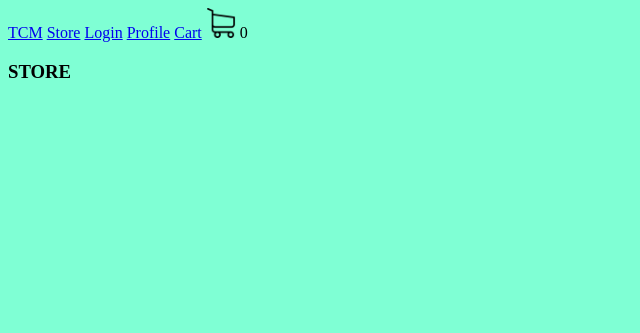
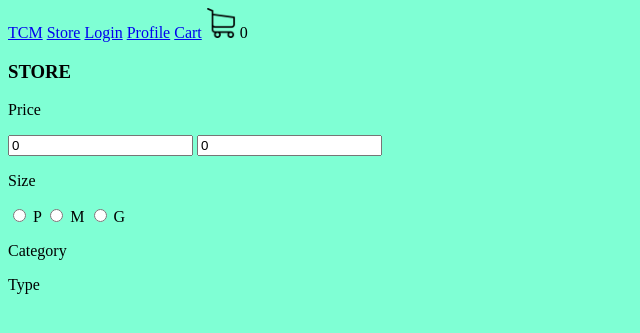
Before and after one commit to tiagocazali/Ecommerce_Django_Project, a Django app: page /store/ in a window 1280 px wide. Shown: the top 333 px of the page, without its empty margins (0-640 px from the left). Run offline with Django 5.2, Linux system fonts and the light colour scheme; data that the repository does not hold is empty; some libraries are stand-ins or nearby versions.

Commit message:
Refactoring views.py - Created util.py and add function "get_user_id". Also add functions to filter products and prices to "store" in views.py

```diff
--- a/ecommerce/store/templates/store.html
+++ b/ecommerce/store/templates/store.html
@@ -4,6 +4,32 @@
 {% block body %}
 
 <h3> STORE</h3>
+
+<form method="post" action="">
+    <p>Price</p>
+        <input type="number" name="minimum_price" value="{{ minimum_price }}">
+        <input type="number" name="maximum_price" value="{{ maximum_price }}">
+
+    <p>Size</p>
+        {% for size in sizes %}
+            <input type="radio" name="size" value="{{ size }}">
+            <label for="{{ size }}">{{ size }}</label>
+        {% endfor %}
+
+    <p>Category</p>
+        {% for category in all_category %}
+            <input type="radio" name="category" value="{{ category.slug }}">
+            <label for="{{ category.slug }}">{{ category.name }}</label>
+        {% endfor %}
+
+    <p>Type</p>
+        {% for type in all_type %}
+            <input type="radio" name="category" value="{{ type.slug }}">
+            <label for="{{ type.slug }}">{{ type.name }}</label>
+        {% endfor %}
+
+
+</form>
 
 {% for product in products %}
 
--- /dev/null
+++ b/ecommerce/store/util.py
@@ -0,0 +1,57 @@
+from .models import Product,Client
+from django.db.models import Min, Max
+
+
+def get_user_id(request):
+    """Function to Get user_id if the user is or not Authenticated"""
+
+    if request.user.is_authenticated:
+            client = request.user.client
+
+    else:
+        # User is NOT authenticated, but already have a active session, get it
+        if request.COOKIES.get('session_id'):
+            session_id = request.COOKIES.get('session_id')
+            client = Client.objects.get(session_id=session_id)
+
+        # User doesn't exist. Cart is empty
+        else:
+            client=None
+
+    return client
+
+
+def filter_url(filter):
+
+    product_list = []
+
+    if filter:
+        if "-" in filter:
+            # Filter contain: "category-type"
+            category, category_type = filter.split("-")
+            product_list = Product.objects.filter(category__slug=category, categorytype__slug=category_type, active=True)
+
+        else:
+            #Filter contain only "category"
+            product_list = Product.objects.filter(category__slug=filter, active=True)
+
+    else:
+        #there is no filter, so show all products
+        product_list = Product.objects.filter(active=True)
+
+    return product_list
+
+
+def minimum_maximum_price(product_list):
+
+    minimum_price= 0
+    maximum_price = 0
+
+    if len(product_list) > 0:
+        minimum_price = list(product_list.aggregate(Min("price")).values())[0]
+        minimum_price = round(minimum_price, 2)
+
+        maximum_price = list(product_list.aggregate(Max("price")).values())[0]
+        maximum_price = round(maximum_price, 2)
+
+    return minimum_price, maximum_price
--- a/ecommerce/store/views.py
+++ b/ecommerce/store/views.py
@@ -1,25 +1,7 @@
 from django.shortcuts import render, redirect
 from .models import *
+from .util import *
 import uuid
-
-
-def get_user_id(request):
-    """Function to Get user_id if the user is or not Authenticated"""
-
-    if request.user.is_authenticated:
-            client = request.user.client
-
-    else:
-        # User is NOT authenticated, but already have a active session, get it
-        if request.COOKIES.get('session_id'):
-            session_id = request.COOKIES.get('session_id')
-            client = Client.objects.get(session_id=session_id)
-
-        # User doesn't exist. Cart is empty
-        else:
-            client=None
-
-    return client
 
 
 def homepage(request):
@@ -31,21 +13,17 @@ def homepage(request):
 
 def store(request, filter=None):
 
-    if filter:
-        # Filter contain: "category-type"
-        if "-" in filter:
-            category, category_type = filter.split("-")
-            product_list = Product.objects.filter(category__slug=category, categorytype__slug=category_type, active=True)
+    product_list = filter_url(filter)
+    minimum_price, maximum_price = minimum_maximum_price(product_list)
 
-        #Filter contain only "category"
-        else:
-            product_list = Product.objects.filter(category__slug=filter, active=True)
+    sizes = ["P", "M", "G"]
 
-    else:
-        #there is no filter, so show all products
-        product_list = Product.objects.filter(active=True)
+    context = {'products': product_list,
+               'minimum_price': minimum_price,
+               'maximum_price': maximum_price,
+               'sizes': sizes,
+            }
 
-    context = {'products': product_list}
     return render(request, 'store.html', context)
 
 
```
